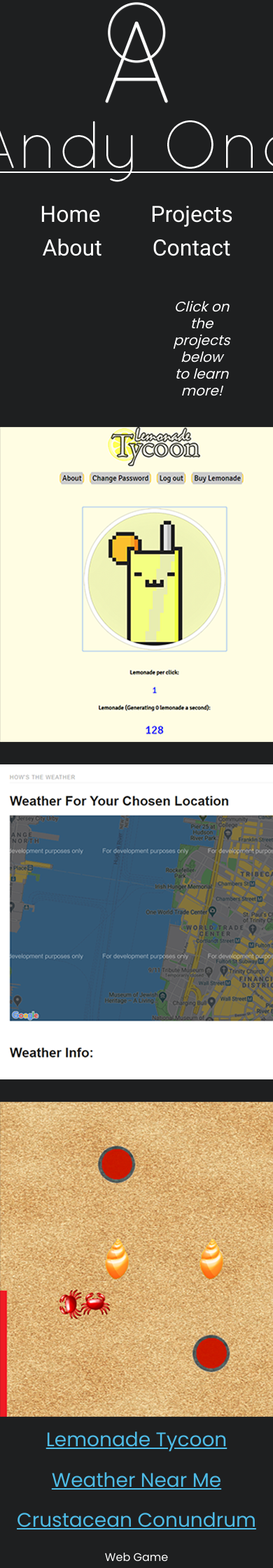
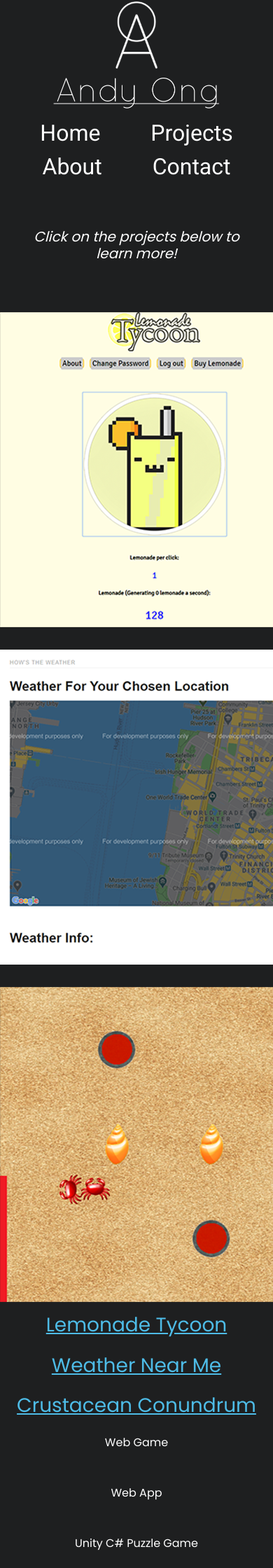
Before and after one commit to axo5586/portfolio, a PHP site: page /projects.html in a window 390 px wide; the page is wider, and only the part inside the window is pictured. Shown: the top 2240 px of that part at 70% size. Run offline with PHP 8.4, Linux system fonts and the light colour scheme; some libraries are stand-ins or nearby versions.

Commit message:
responsive changes added

```diff
--- a/about.html
+++ b/about.html
@@ -12,11 +12,11 @@
 
 
   <section class = "d-flex justify-content-center">
-    <a href = "index.html"><img class = "center" src="img/andy-logo.png"alt="andy-logo" height="150" width="150"></a>
+    <a href = "index.html"><img class = "center andy-heading" src="img/andy-logo.png"alt="andy-logo" height="150" width="150"></a>
 
   </section>
   <div class = "d-flex justify-content-center">
-    <a href = "index.html"><img src="img/andy-ong.png"alt="andy-ong"></a>
+    <a href = "index.html"><img class = "andy-text" src="img/andy-ong.png"alt="andy-ong"></a>
   </div>
 
   <section id = "navbar">
--- a/contact.html
+++ b/contact.html
@@ -12,12 +12,12 @@
 <body>
 
   <section class = "d-flex justify-content-center">
-    <a href = "index.html"><img class = "center" src="img/andy-logo.png"alt="andy-logo" height="150" width="150"></a>
+    <a href = "index.html"><img class = "center andy-heading" src="img/andy-logo.png"alt="andy-logo" height="150" width="150"></a>
 
   </section>
   <div class = "d-flex justify-content-center">
-    <a href = "index.html"><img src="img/andy-ong.png"alt="andy-ong"></a>
-    </div>
+    <a href = "index.html"><img class = "andy-text" src="img/andy-ong.png"alt="andy-ong"></a>
+  </div>
 
   <section id = "navbar">
     <a href = "index.html">Home</a>
--- a/index.html
+++ b/index.html
@@ -12,11 +12,11 @@
 
 
   <section class = "d-flex justify-content-center">
-    <a href = "index.html"><img class = "center" src="img/andy-logo.png"alt="andy-logo" height="150" width="150"></a>
+    <a href = "index.html"><img class = "center andy-heading" src="img/andy-logo.png"alt="andy-logo" height="150" width="150"></a>
 
   </section>
   <div class = "d-flex justify-content-center">
-    <a href = "index.html"><img src="img/andy-ong.png"alt="andy-ong"></a>
+    <a href = "index.html"><img class = "andy-text" src="img/andy-ong.png"alt="andy-ong"></a>
   </div>
 
   <section id = "navbar">
--- a/projects.html
+++ b/projects.html
@@ -13,11 +13,11 @@
 
 
   <section class = "d-flex justify-content-center">
-    <a href = "index.html"><img class = "center" src="img/andy-logo.png"alt="andy-logo" height="150" width="150"></a>
+    <a href = "index.html"><img class = "center andy-heading" src="img/andy-logo.png"alt="andy-logo" height="150" width="150"></a>
 
   </section>
   <div class = "d-flex justify-content-center">
-    <a href = "index.html"><img src="img/andy-ong.png"alt="andy-ong"></a>
+    <a href = "index.html"><img class = "andy-text" src="img/andy-ong.png"alt="andy-ong"></a>
   </div>
 
   <section id = "navbar">
@@ -32,39 +32,39 @@
     </div>
  <div class = "mx-auto art-images">
     <div class = "row">
-      <a class = "col-sm-3 mx-auto cover-img" href = "projects/tycoon.html"><img src="img/project-img/tycoon/tycoon-cover.png"></a>
-      <a class = "col-sm-3 mx-auto cover-img" href = "projects/weather.html"><img src="img/project-img/weather/weather-cover.png"></a>
-      <a class = "col-sm-3 mx-auto cover-img" href = "projects/crustacean.html"><img src="img/project-img/cc/cc-cover.png"></a>
+      <a class = "col-sm-3 col-md-3 col-xs-3 mx-auto cover-img" href = "projects/tycoon.html"><img src="img/project-img/tycoon/tycoon-cover.png"></a>
+      <a class = "col-sm-3 col-md-3 col-xs-3 mx-auto cover-img" href = "projects/weather.html"><img src="img/project-img/weather/weather-cover.png"></a>
+      <a class = "col-sm-3 col-md-3 col-xs-3 mx-auto cover-img" href = "projects/crustacean.html"><img src="img/project-img/cc/cc-cover.png"></a>
     </div>
 
     <div class = "row" id = "headings-1">
-      <a class = "col-sm-3 mx-auto project-head link" href = "projects/tycoon.html"><h3 >Lemonade Tycoon</h3></a>
-      <a class = "col-sm-3 mx-auto project-head link" href = "projects/weather.html"><h3>Weather Near Me</h3></a>
-      <a class = "col-sm-3 mx-auto project-head link" href = "projects/crustacean.html"><h3>Crustacean Conundrum</h3></a>
+      <a class = "col-sm-3 col-md-3 col-xs-3 mx-auto project-head link" href = "projects/tycoon.html"><h3 >Lemonade Tycoon</h3></a>
+      <a class = "col-sm-3 col-md-3 col-xs-3 mx-auto project-head link" href = "projects/weather.html"><h3>Weather Near Me</h3></a>
+      <a class = "col-sm-3 col-md-3 col-xs-3 mx-auto project-head link" href = "projects/crustacean.html"><h3>Crustacean Conundrum</h3></a>
     </div>
 
     <div class = "row" id = "descriptions-1">
-      <p class = "col-sm-3 mx-auto project-text">Web Game</p>
-      <p class = "col-sm-3 mx-auto project-text">Web App</p>
-      <p class = "col-sm-3 mx-auto project-text">Unity C# Puzzle Game</p>
+      <p class = "col-sm-3 col-md-3 col-xs-3 mx-auto project-text">Web Game</p>
+      <p class = "col-sm-3 col-md-3 col-xs-3 mx-auto project-text">Web App</p>
+      <p class = "col-sm-3 col-md-3 col-xs-3 mx-auto project-text">Unity C# Puzzle Game</p>
     </div>
 
     <div class = "row">
-      <a class = "col-sm-3 mx-auto cover-img" href = "projects/audioVisualizer.html"><img src="img/project-img/audio/audio-cover.png"></a>
-      <a class = "col-sm-3 mx-auto cover-img" href = "projects/unitySimulation.html"><img src="img/project-img/simulator/simulator-cover.png"></a>
-      <a class = "col-sm-3 mx-auto cover-img" href = "projects/labyrinth.html"><img src="img/project-img/labyrinth/labyrinth-cover.png"></a>
+      <a class = "col-sm-3 col-md-3 col-xs-3 mx-auto cover-img" href = "projects/audioVisualizer.html"><img src="img/project-img/audio/audio-cover.png"></a>
+      <a class = "col-sm-3 col-md-3 col-xs-3 mx-auto cover-img" href = "projects/unitySimulation.html"><img src="img/project-img/simulator/simulator-cover.png"></a>
+      <a class = "col-sm-3 col-md-3 col-xs-3 mx-auto cover-img" href = "projects/labyrinth.html"><img src="img/project-img/labyrinth/labyrinth-cover.png"></a>
     </div>
 
     <div class = "row" id = "headings-2">
-      <a class = "col-sm-3 mx-auto project-head link" href = "projects/audioVisualizer.html"><h3>Sunset Audio</h3></a>
-      <a class = "col-sm-3 mx-auto project-head link" href = "projects/unitySimulation.html"><h3>Field Simulator</h3></a>
-      <a class = "col-sm-3 mx-auto project-head link" href = "projects/labyrinth.html"><h3>Labyrinth</h3></a>
+      <a class = "col-sm-3 col-md-3 col-xs-3 mx-auto project-head link" href = "projects/audioVisualizer.html"><h3>Sunset Audio</h3></a>
+      <a class = "col-sm-3 col-md-3 col-xs-3 mx-auto project-head link" href = "projects/unitySimulation.html"><h3>Field Simulator</h3></a>
+      <a class = "col-sm-3 col-md-3 col-xs-3 mx-auto project-head link" href = "projects/labyrinth.html"><h3>Labyrinth</h3></a>
     </div>
 
     <div class = "row" id = "descriptions-2">
-      <p class = "col-sm-3 mx-auto project-text">Web App (Audio Visualizer)</p>
-      <p class = "col-sm-3 mx-auto project-text">Unity C# App</p>
-      <p class = "col-sm-3 mx-auto project-text">OpenGL C++ game</p>
+      <p class = "col-sm-3 col-md-3 col-xs-3 mx-auto project-text">Web App (Audio Visualizer)</p>
+      <p class = "col-sm-3 col-md-3 col-xs-3 mx-auto project-text">Unity C# App</p>
+      <p class = "col-sm-3 col-md-3 col-xs-3 mx-auto project-text">OpenGL C++ game</p>
     </div>
 
   </div>
--- a/styles/styles.css
+++ b/styles/styles.css
@@ -67,11 +67,7 @@ body
 
 .about-text
 {
-    padding-top: 1rem;
-    margin-right: 12rem;
-    margin-left: 12rem;
-    padding-left: 6rem;
-    padding-right: 6rem;
+    padding: 2rem;
     text-align: center;
     font-size: 1.2rem;
 }
@@ -111,8 +107,7 @@ body
 {
     margin-left: auto;
     margin-right: auto;
-    padding-left: 15rem;
-    padding-right: 15rem;
+
     margin-top: 2rem;
     margin-bottom: 2rem;
 }
@@ -170,3 +165,21 @@ body
     padding-left: 2rem;
     padding-right: 2rem;
 }
+
+/* Media Queries */
+@media (max-width: 768px) {
+    .andy-heading {
+        width: 100px;
+        height: 100px;
+    }
+
+    .andy-text {
+        width: 245px;
+        height: 66px;
+    }
+
+    .project-vid {
+        width: 400px;
+        height: 225px;
+    }
+}
```
Also changed, not shown: projects/audioVisualizer.html (+6 -6 lines), projects/crustacean.html (+6 -6 lines), projects/labyrinth.html (+6 -6 lines), projects/tycoon.html (+6 -6 lines), projects/unitySimulation.html (+6 -7 lines), projects/weather.html (+6 -6 lines).
